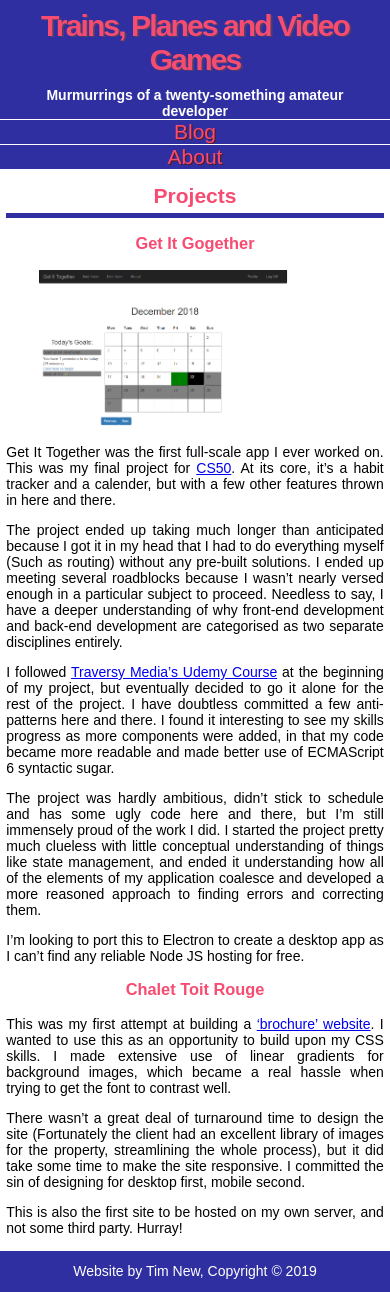
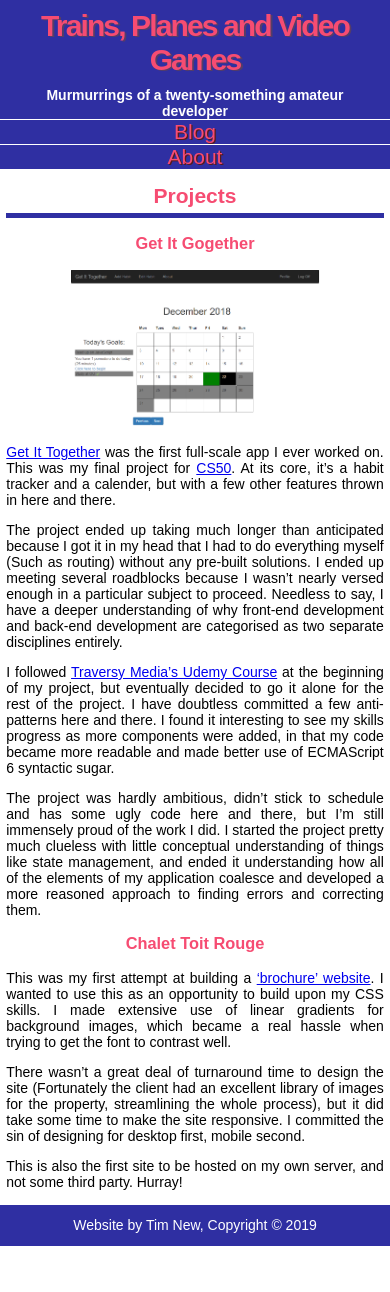
Before and after one commit to tdmnew/tdmnew.github.io, a Jekyll site: the page built from projects.md, in a window 390 px wide. Built offline with Jekyll 4.4.1, drawn with Linux system fonts in a browser that asks for light colours; after the commit the page ends 1246 px from its top, so only the background shows below that.

Commit message:
Fixed Projects image issue

```diff
--- a/assets/site.css
+++ b/assets/site.css
@@ -364,7 +364,10 @@ footer p {
 @media(max-width: 68.75rem) {
 	#getittogether {
 		text-align: center;
+		margin: 0;
 		float: none;
+		left: 50%;
+		transform: translateX(-50%);
 	}
 }
 
--- a/projects.md
+++ b/projects.md
@@ -13,15 +13,13 @@ layout: default
 
 <img id="getittogether" alt="Get It Together" src="assets/img/getittogether.png"/>
 
-Get It Together was the first full-scale app I ever worked on. This was my final project for [CS50](https://www.edx.org/course/cs50s-introduction-computer-science-harvardx-cs50x). At its core, it's a habit tracker and a calender, but with a few other features thrown in here and there.
+[Get It Together](https://getittogether.trainsplanesandvideogames.com) was the first full-scale app I ever worked on. This was my final project for [CS50](https://www.edx.org/course/cs50s-introduction-computer-science-harvardx-cs50x). At its core, it's a habit tracker and a calender, but with a few other features thrown in here and there.
 
 The project ended up taking much longer than anticipated because I got it in my head that I had to do everything myself (Such as routing) without any pre-built solutions. I ended up meeting several roadblocks because I wasn't nearly versed enough in a particular subject to proceed. Needless to say, I have a deeper understanding of why front-end development and back-end development are categorised as two separate disciplines entirely.
 
 I followed [Traversy Media's Udemy Course](https://www.udemy.com/mern-stack-front-to-back/) at the beginning of my project, but eventually decided to go it alone for the rest of the project. I have doubtless committed a few anti-patterns here and there. I found it interesting to see my skills progress as more components were added, in that my code became more readable and made better use of ECMAScript 6 syntactic sugar.
 
 The project was hardly ambitious, didn't stick to schedule and has some ugly code here and there, but I'm still immensely proud of the work I did. I started the project pretty much clueless with little conceptual understanding of things like state management, and ended it understanding how all of the elements of my application coalesce and developed a more reasoned approach to finding errors and correcting them.
-
-I'm looking to port this to Electron to create a desktop app as I can't find any reliable Node JS hosting for free.
 
 <h3>Chalet Toit Rouge</h3>
 
```
Also changed, not shown: about.md (+7 -7 lines).
